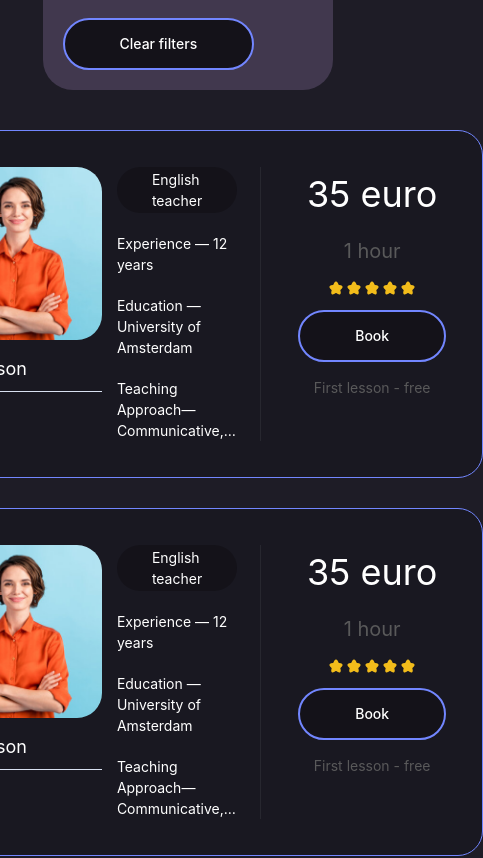
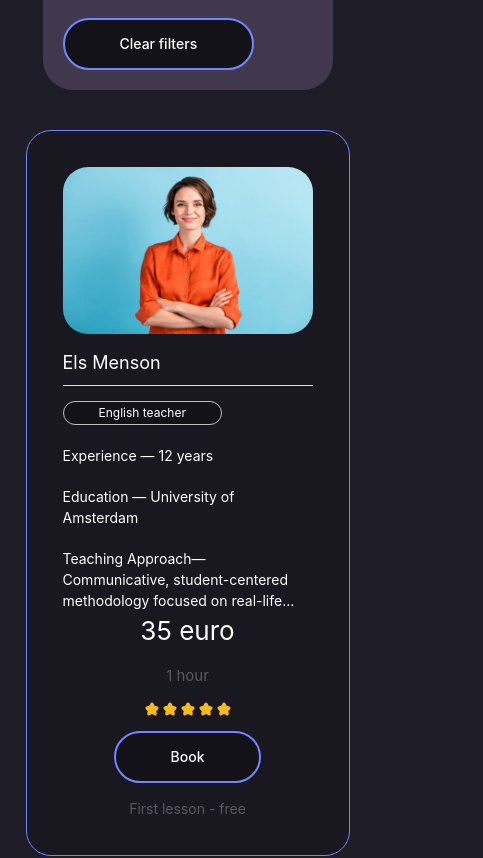
Before and after one commit to Dmytro-Doronin/components, a React (Vite) app: page /teachers in a window 390 px wide. Shown: the part 1340-2198 px from the top of the page, 483 px wide, since content can reach past the window. Built offline with nearby package versions, Linux system fonts and the light colour scheme.

Commit message:
cards adaptive

```diff
--- a/src/components/teacherCard/TeachrCard.tsx
+++ b/src/components/teacherCard/TeachrCard.tsx
@@ -11,10 +11,14 @@ export const TeacherCard = ({teacher}: TeacherCardType) => {
     const {name, subject, image, experience, education, price, approaching} = teacher
 
     return (
-        <div className='flex border bg-[#15141D80] border-blue-500 px-[36px] py-[36px] rounded-[25px]'>
-            <div className='flex gap-[15px] border-r border-[#ffffff10] pr-[23px]'>
+        <div className='flex flex-col md:flex-row border bg-[#15141D80] border-blue-500 px-[36px] py-[36px] rounded-[25px]'>
+            <div className='flex flex-col md:flex-row gap-[15px] md:border-r border-[#ffffff10] md:pr-[23px]'>
                 <div className='flex flex-col gap-[15px]'>
-                    <div className='w-[173px] h-[173px] overflow-hidden rounded-[25px]'>
+                    <div
+                        className='md:block md:w-[150px] md:h-[150px] lg:w-[173px] lg:h-[173px] overflow-hidden rounded-[25px]
+
+                             '
+                    >
                         <img className='w-full h-full object-cover' src={image} alt="person"/>
                     </div>
                     <div className='pb-[9px] border-b border-light-200'>
@@ -22,7 +26,11 @@ export const TeacherCard = ({teacher}: TeacherCardType) => {
                     </div>
                 </div>
                 <div className='flex flex-col gap-[20px]'>
-                    <span className='inline-flex w-fit shrink-0 text-[14px] text-light-100 rounded-full bg-dark-900 px-[35px] py-[2px]'>{subject} teacher</span>
+                    <span
+                        className='inline-flex w-fit
+                        shrink-0 border border-light-300 text-[12px] md:text-[12px] text-light-100 rounded-full bg-dark-900
+                        px-[35px] py-[2px]'
+                    >{subject} teacher</span>
                     <div className='flex flex-col gap-[20px] w-full max-w-[465px]'>
                         <p className='text-[14px] text-light-100'>Experience — {experience}</p>
                         <p className='text-[14px] text-light-100'>Education — {education}</p>
@@ -37,9 +45,9 @@ export const TeacherCard = ({teacher}: TeacherCardType) => {
                     </div>
                 </div>
             </div>
-            <div className='flex flex-col items-center gap-[15px] pl-[37px]'>
-                <span className='text-[36px] text-light-100'>{price} euro</span>
-                <span className='text-[20px] text-dark-400'>1 hour</span>
+            <div className='flex flex-col items-center justify-center gap-[15px] md:pl-[37px]'>
+                <span className='text-[26px] md:text-[36px] text-light-100'>{price} euro</span>
+                <span className='text-[15px] md:text-[20px] text-dark-400'>1 hour</span>
                 <Rating rating={5}/>
                 <Button variant='secondary'>Book</Button>
                 <span className='text-[14px] text-dark-400'>First lesson - free</span>
--- a/src/components/ui/pagination/Pagination.tsx
+++ b/src/components/ui/pagination/Pagination.tsx
@@ -10,7 +10,7 @@ const paginationButtonStyles = cva(
         "transition",
         "outline-none focus-visible:ring-1 focus-visible:ring-offset-1",
         "disabled:cursor-not-allowed",
-        "w-9 h-9 px-3",
+        "w-3 h-3 px-1 md:w-9 md:h-9 md:px-3",
     ].join(" "),
     {
         variants: {
@@ -42,6 +42,28 @@ const paginationButtonStyles = cva(
     }
 );
 
+const paginationNavButtonStyles = cva(
+    [
+        "text-sm font-medium transition outline-none",
+        "focus-visible:ring-1 focus-visible:ring-offset-1 p-0",
+    ].join(" "),
+    {
+        variants: {
+            theme: {
+                primary: "bg-dark-300 text-dark-900 hover:bg-dark-600",
+                secondary: "hover:bg-dark-800",
+            },
+            disabled: {
+                true: "bg-transparent text-light-100 text-light-300 opacity-[0.3]",
+                false: "",
+            },
+        },
+        defaultVariants: {
+            theme: "primary",
+            disabled: false,
+        },
+    }
+);
 
 type PaginationProps = {
   activeIndex: number
@@ -80,10 +102,10 @@ export const Pagination = ({
   }
 
     return (
-        <div className='flex items-center justify-center gap-4'>
+        <div className='flex flex-col items-start md:flex-row md:items-center  justify-center gap-4'>
             <Button
                 variant="link"
-                className={paginationButtonStyles({ theme, shape, state: "inactive" })}
+                className={paginationNavButtonStyles({ theme, disabled: isFirstPage })}
                 onClick={handlePreviousPageClicked}
                 disabled={isFirstPage}
             >
@@ -125,7 +147,7 @@ export const Pagination = ({
 
             <Button
                 variant="link"
-                className={paginationButtonStyles({ theme, shape, state: "inactive" })}
+                className={paginationNavButtonStyles({ theme, disabled: isLastPage })}
                 onClick={handleNextPageClicked}
                 disabled={isLastPage}
             >
--- a/src/pages/teachersPage/TeachersPage.tsx
+++ b/src/pages/teachersPage/TeachersPage.tsx
@@ -110,8 +110,8 @@ export const TeachersPage = () => {
                 <div className="flex flex-col gap-[40px]">
                     <CardsList cards={teachers} />
                     <div className="flex flex-col items-center gap-[20px]">
-                        <h4 className="text-[24px] text-light-100">1,500 profiles found</h4>
-                        <Pagination activeIndex={activeIndex} onIndexChange={setActiveIndex} totalPages={20} />
+                        <h4 className="text-[18px] md:text-[24px] text-light-100">1,500 profiles found</h4>
+                        <Pagination theme={'primary'} shape={'round'} activeIndex={activeIndex} onIndexChange={setActiveIndex} totalPages={20} />
                     </div>
                 </div>
             </div>
```
